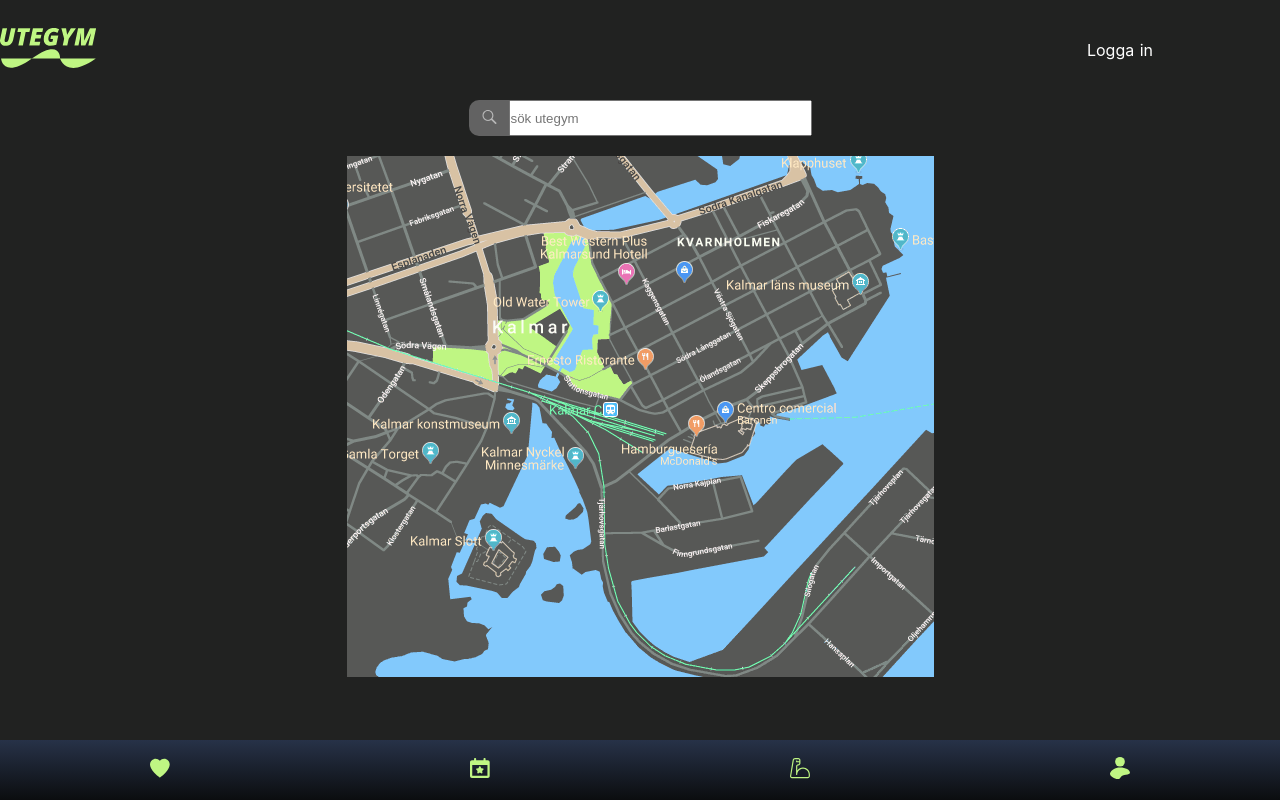
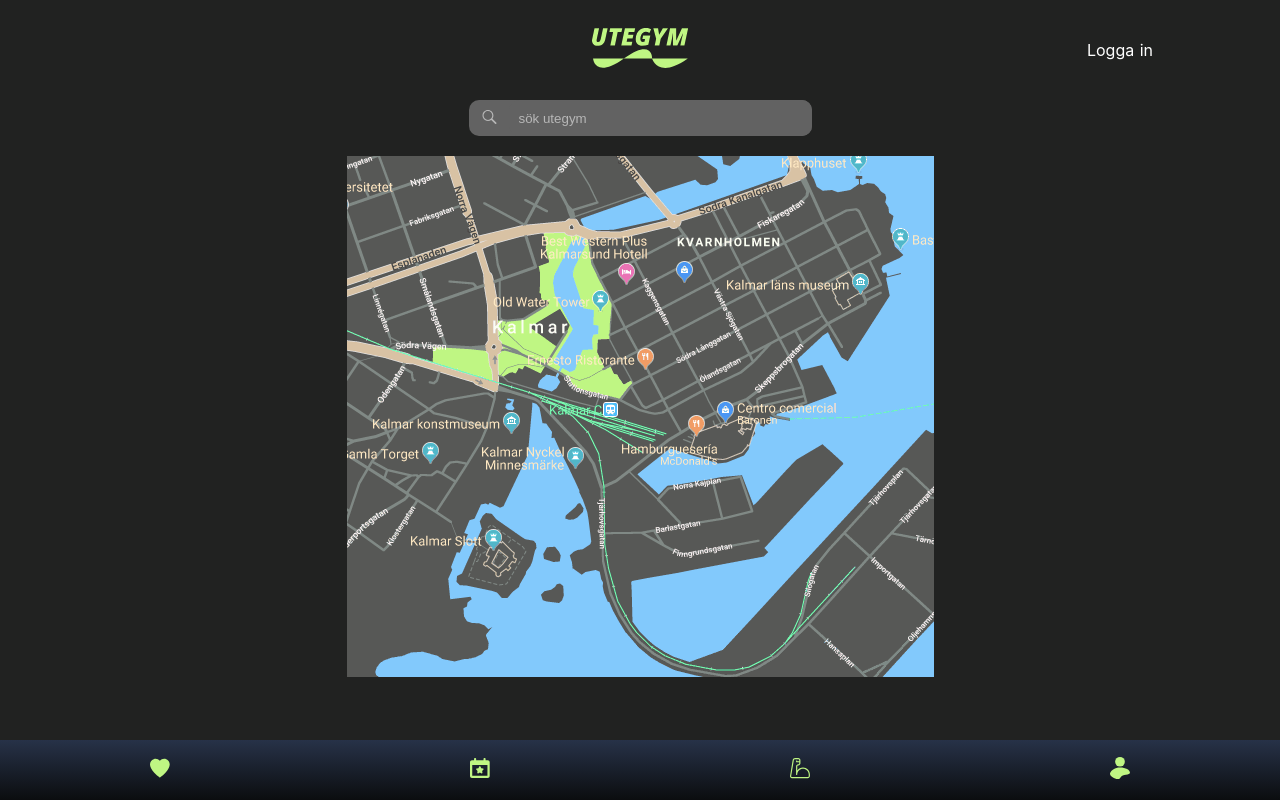
Before and after one commit to victorthevictoriousv/utegym, a Nuxt app: page / in a window 1280 px wide. Built offline with nearby package versions, Linux system fonts and the light colour scheme; a web font is replaced by a local one.

Commit message:
fix of search input

```diff
--- a/assets/scss/elements.scss
+++ b/assets/scss/elements.scss
@@ -52,8 +52,9 @@
 input {
   font-family: Arial;
   font-weight: 900;
+  height: 100%;
   width: 100%;
-  height: 100%;
+  border: none;
 
   &:focus {
     outline: none;
@@ -61,6 +62,6 @@
   }
 
   &:active {
-    background-color: inherit;
+    border: none;
   }
 }
--- a/assets/scss/layout.scss
+++ b/assets/scss/layout.scss
@@ -7,14 +7,18 @@
   &__header {
     display: flex;
     position: fixed;
+    justify-content: center;
+    align-items: center;
+    width: 100%;
+    height: 100px;
     top: 0;
     z-index: 1;
     left: 0;
-    height: 100px;
   }
 
   &__main {
     margin-top: 100px;
+    width: 100%;
     display: flex;
     flex: 1 1 100%;
     margin-bottom: 60px;
@@ -29,11 +33,11 @@
   &__footer {
     display: flex;
     position: fixed;
+    width: 100%;
     z-index: 1;
     bottom: 0;
     left: 0;
     height: 60px;
-    width: 100%;
   }
 }
 
--- a/components/nav/TheHeader.vue
+++ b/components/nav/TheHeader.vue
@@ -33,9 +33,6 @@
 @import "@/assets/scss/config.scss";
 
 .header {
-  display: flex;
-  justify-content: center;
-  align-items: center;
   background-color: $dark;
 
   &__logo {
--- a/pages/index.vue
+++ b/pages/index.vue
@@ -51,6 +51,21 @@
   input {
     font-weight: 400;
     color: #b7b7b7;
+    background-color: #626262;
+    border-radius: 10px;
+    padding: 0 10px;
+
+    &::placeholder { /* Chrome, Firefox, Opera, Safari 10.1+ */
+      color: #b7b7b7;
+    }
+
+    &:-ms-input-placeholder { /* Internet Explorer 10-11 */
+      color: #b7b7b7;
+    }
+
+    &::-ms-input-placeholder { /* Microsoft Edge */
+      color: #b7b7b7;
+    }
   }
 }
 </style>
```
